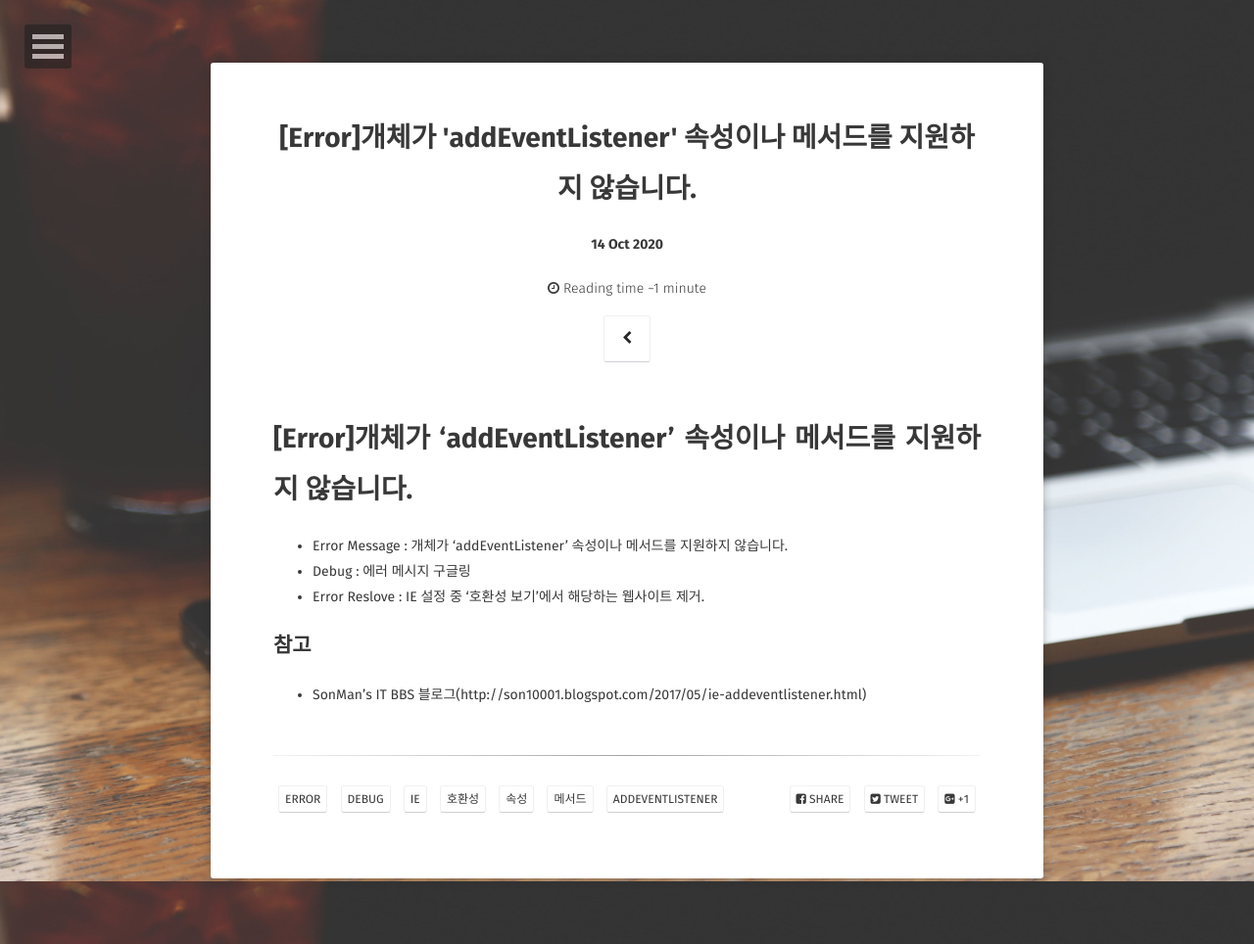
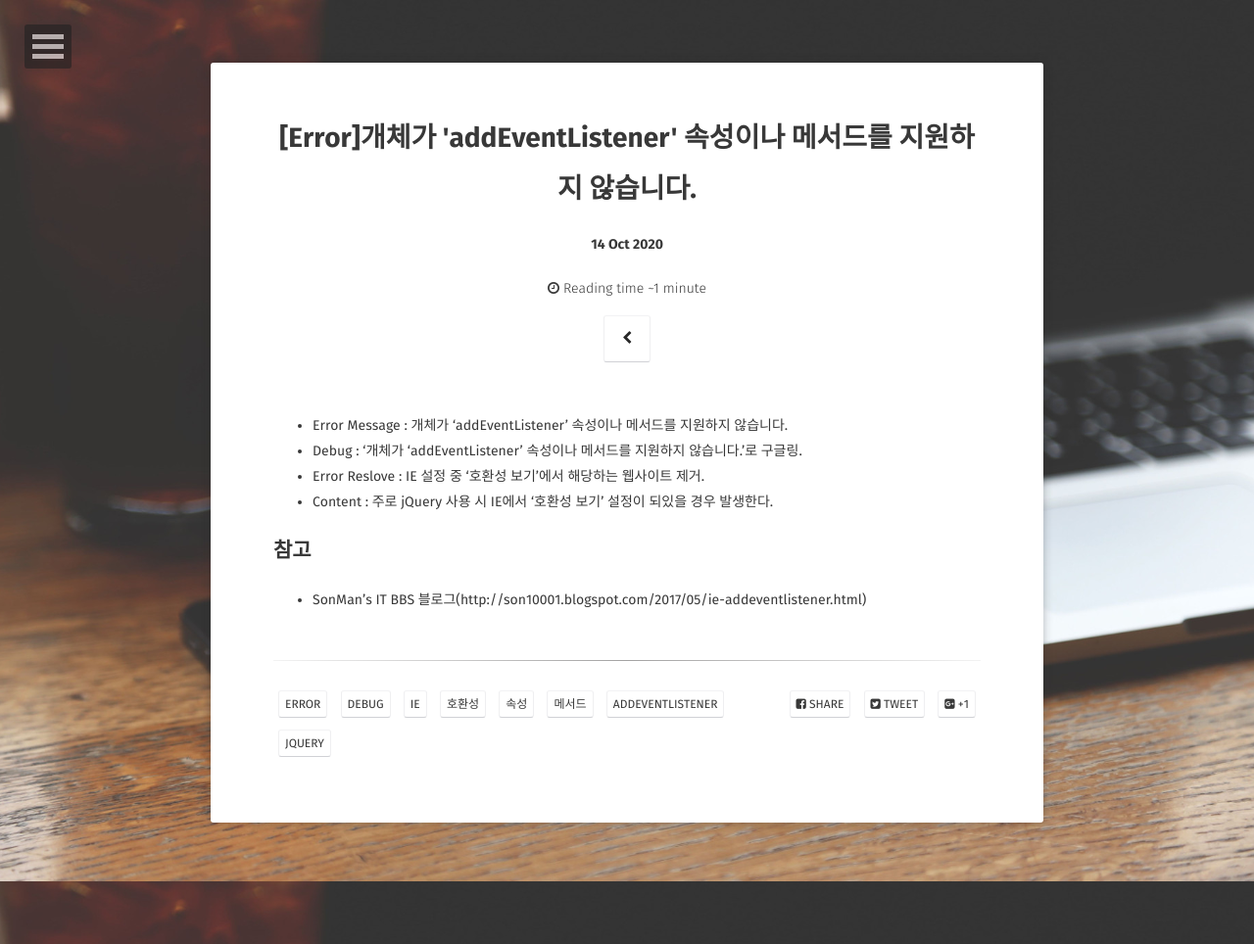
Before and after one commit to skypotato/skypotato.github.io, a Jekyll site: the page built from _posts/2020-10-13-ErrorReport.md, in a window 1280 px wide. Shown: the whole page at 98% size. Built offline with Jekyll 4.4.1, drawn with Linux system fonts in a browser that asks for light colours; some web fonts are replaced.

Commit message:
Update 2020-10-13-ErrorReport.md

```diff
--- a/_posts/2020-10-13-ErrorReport.md
+++ b/_posts/2020-10-13-ErrorReport.md
@@ -2,7 +2,7 @@
 layout: post
 title: "[Error]개체가 'addEventListener' 속성이나 메서드를 지원하지 않습니다."
 date:   2020-10-14
-excerpt: "개체가 'addEventListener' 속성이나 메서드를 지원하지 않습니다."
+excerpt: "IE에서 웹사이트 실행 시 개체가 'addEventListener' 속성이나 메서드를 지원하지 않습니다. 에러 처리"
 tag:
 - error
 - debug
@@ -11,12 +11,13 @@ tag:
 - 속성
 - 메서드
 - addEventListener
+- jQuery
 comments: true
 ---
-# [Error]개체가 'addEventListener' 속성이나 메서드를 지원하지 않습니다.
-- Error Message : 개체가 'addEventListener' 속성이나 메서드를 지원하지 않습니다.<br>
-- Debug : 에러 메시지 구글링<br>
+- Error Message : 개체가 'addEventListener' 속성이나 메서드를 지원하지 않습니다.
+- Debug : '개체가 'addEventListener' 속성이나 메서드를 지원하지 않습니다.'로 구글링.
 - Error Reslove : IE 설정 중 '호환성 보기'에서 해당하는 웹사이트 제거.
+- Content : 주로 jQuery 사용 시 IE에서 '호환성 보기' 설정이 되있을 경우 발생한다.
 
 ## 참고
 - SonMan's IT BBS 블로그(http://son10001.blogspot.com/2017/05/ie-addeventlistener.html)
```
